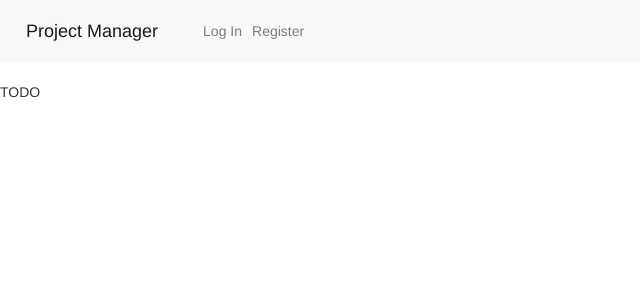
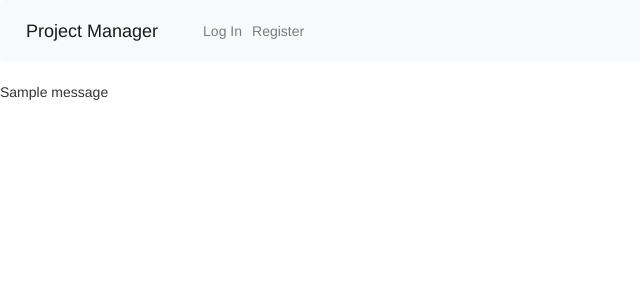
Before and after one commit to avinanick/CS50W_capstone, a Django app: template project_manager/templates/project_manager/index.html in a window 1280 px wide. Shown: the top 300 px of the page, without its empty margins (0-640 px from the left). Run offline with Django 3.2, Linux system fonts and the light colour scheme; the template is opened without the code that fills it, so the values that code supplies are empty; tables that the repository leaves empty hold one stand-in row (values such as "Sample post"); one stand-in notice (Sample message) is shown; some libraries are stand-ins or nearby versions.

Commit message:
The recent activity is shown on the index page after the user logs in, no pagination.

```diff
--- a/project_manager/templates/project_manager/index.html
+++ b/project_manager/templates/project_manager/index.html
@@ -1,5 +1,12 @@
 {% extends 'project_manager/layout.html' %}
 
 {% block body %}
-TODO
+    {% for message in messages %}
+        <div class="message-display">
+            <p>{{ message.message }}</p>
+            <p>{{ message.date_created|date:"M/d/Y" }}</p>
+        </div>
+    {% empty %}
+        No Activity
+    {% endfor %}
 {% endblock %}
```
